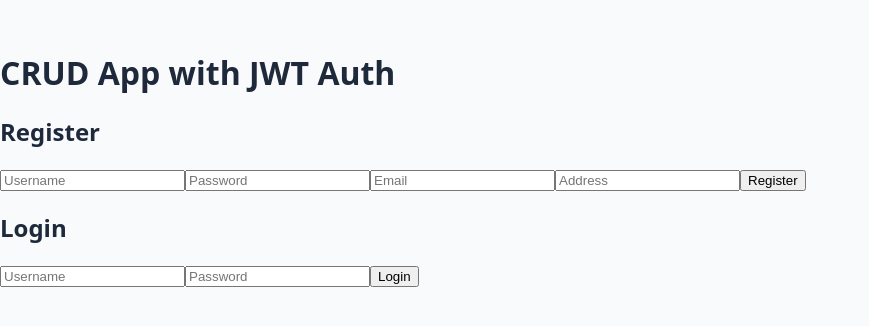
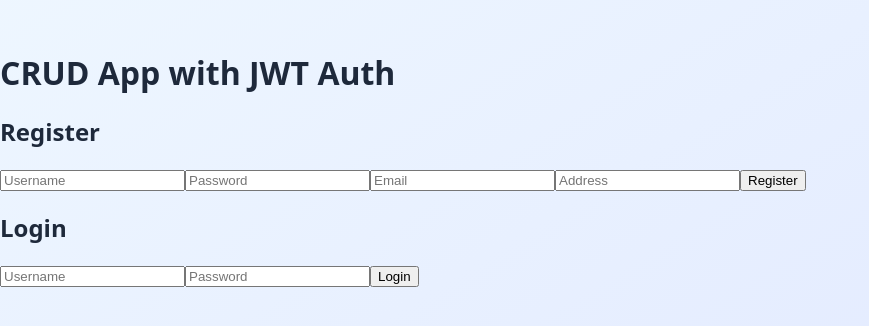
Before and after one commit to tarannumtasfia/crud_frontend, a React (Vite) app: page / in a window 1280 px wide. Shown: the part 242-568 px from the top of the page, without its empty margins (0-869 px from the left). Built offline with nearby package versions, Linux system fonts and the light colour scheme.

Commit message:
commited

```diff
--- a/index.html
+++ b/index.html
@@ -6,7 +6,7 @@
     <meta name="viewport" content="width=device-width, initial-scale=1.0" />
     <title>CRUD</title>
   </head>
-  <body class="bg-gradient-to-br from-sky-50 to-indigo-100 min-h-screen">
+  <body >
     <div id="root"></div>
     <script type="module" src="/src/main.jsx"></script>
   </body>
--- a/src/App.jsx
+++ b/src/App.jsx
@@ -5,6 +5,7 @@ import Login from './components/Login.jsx';
 import Dashboard from './components/Dashboard.jsx';
 
 function App() {
+
   const [loggedIn, setLoggedIn] = useState(!!localStorage.getItem('token'));
 
   const handleLogout = () => {
--- a/src/index.css
+++ b/src/index.css
@@ -18,7 +18,11 @@ body {
   place-items: center;
   min-width: 320px;
   min-height: 100vh;
+background: linear-gradient(to bottom right, #f0f9ff, #e0e7ff);
+
+
 }
+
 
 /* Container with white background and subtle shadows */
 .table-container {
```
